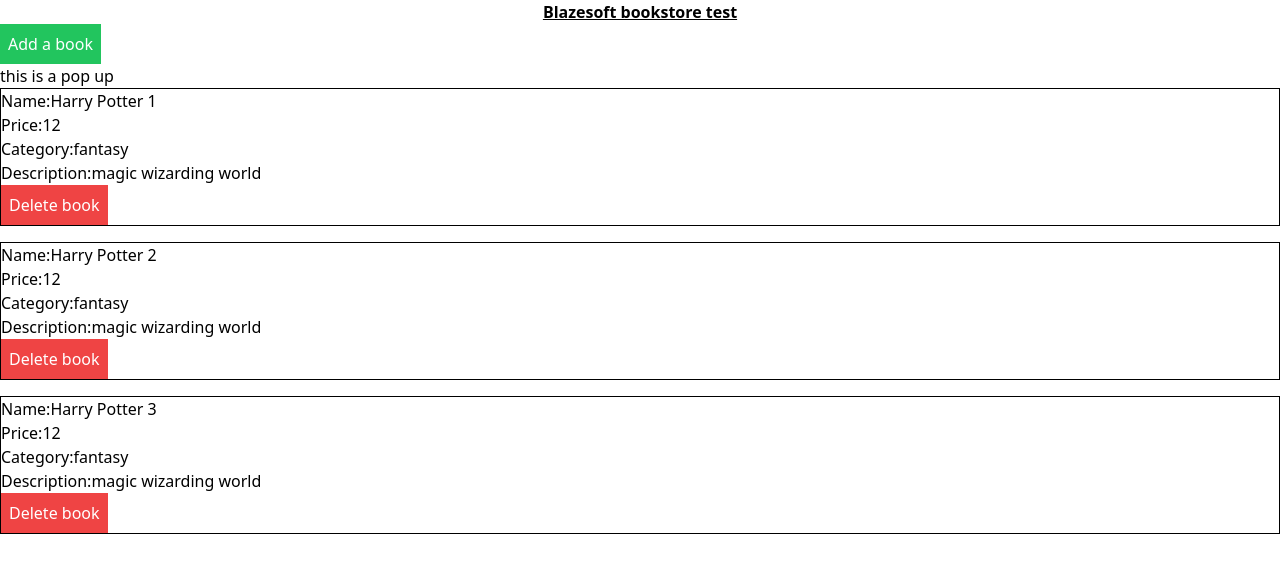
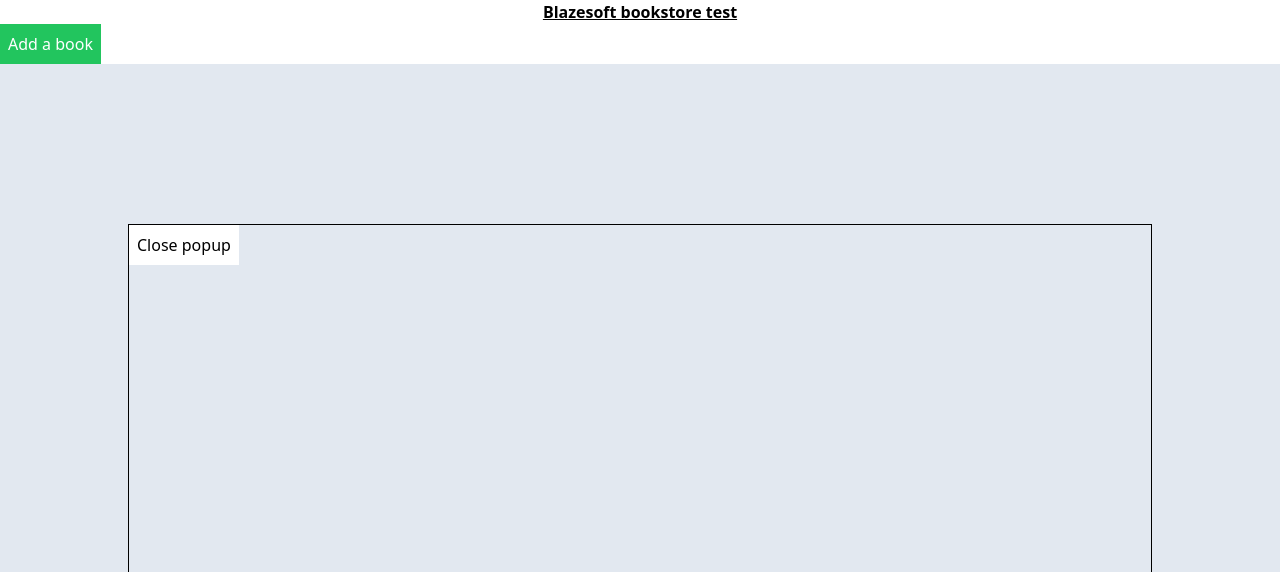
Before and after one commit to chungleee/blazesoft-bookstore-test, a Next.js app: page / in a window 1280 px wide. Both pictures are taken after a click on the button "Add a book". Shown: the top 572 px of the page. Built offline with nearby package versions, Linux system fonts and the light colour scheme.

Commit message:
accept children and toggler handler function, display children and close button, styling

```diff
--- a/components/Popup.js
+++ b/components/Popup.js
@@ -1,9 +1,24 @@
 import React, { useState } from "react";
+import Button from "./Button";
 
-const Popup = ({ isOpen }) => {
+const Popup = ({ children, isOpen, handlePopupToggle }) => {
 	return (
-		<div className={`${isOpen ? "block" : "hidden"}`}>
-			<p>this is a pop up</p>
+		<div
+			className={`h-full w-full bg-slate-200 absolute flex justify-center items-center ${
+				isOpen ? "block" : "hidden"
+			}`}
+		>
+			<div className='border border-black h-3/5 w-4/5'>
+				{children}
+				<Button
+					className='bg-white p-2'
+					onClick={() => {
+						handlePopupToggle();
+					}}
+				>
+					Close popup
+				</Button>
+			</div>
 		</div>
 	);
 };
```
